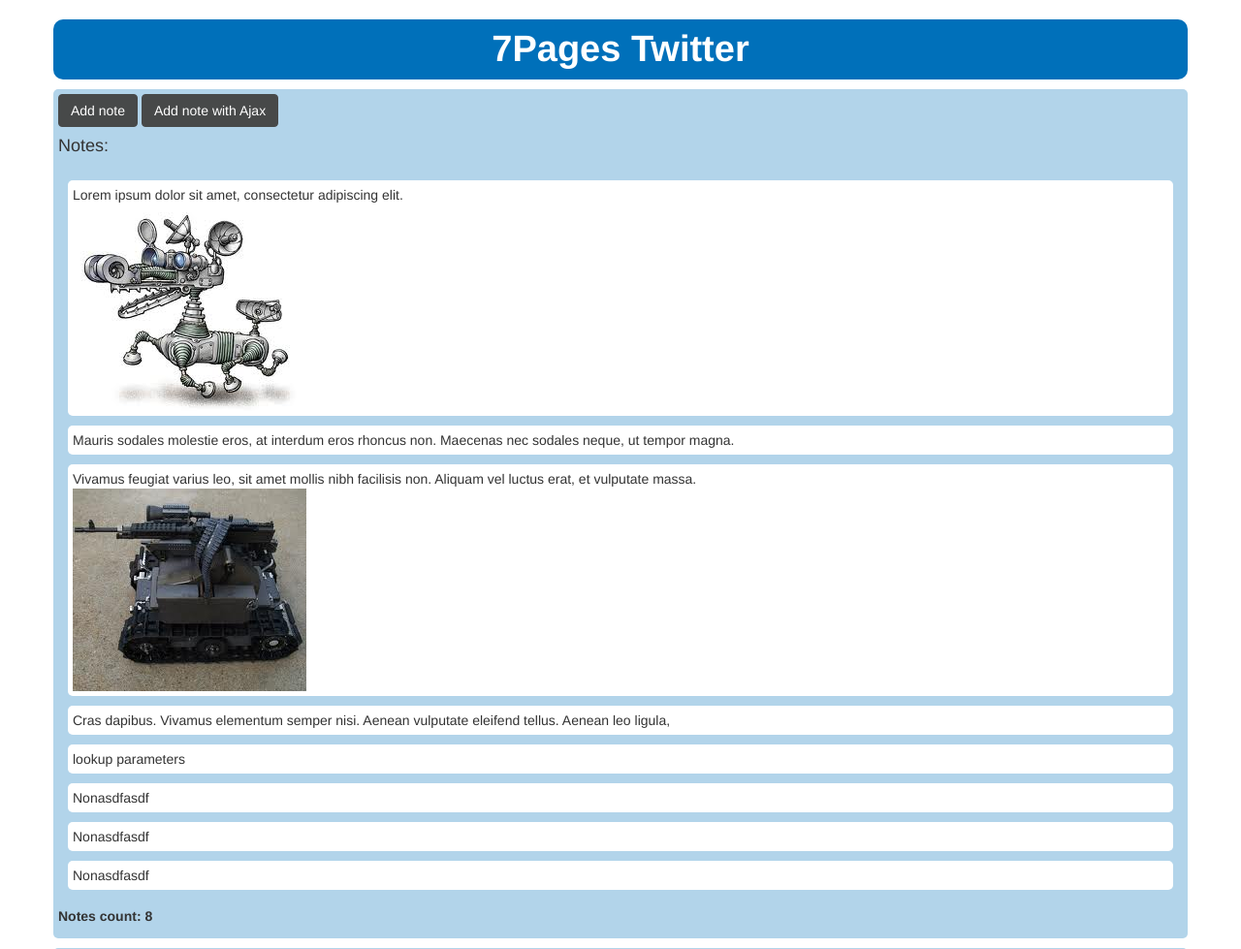
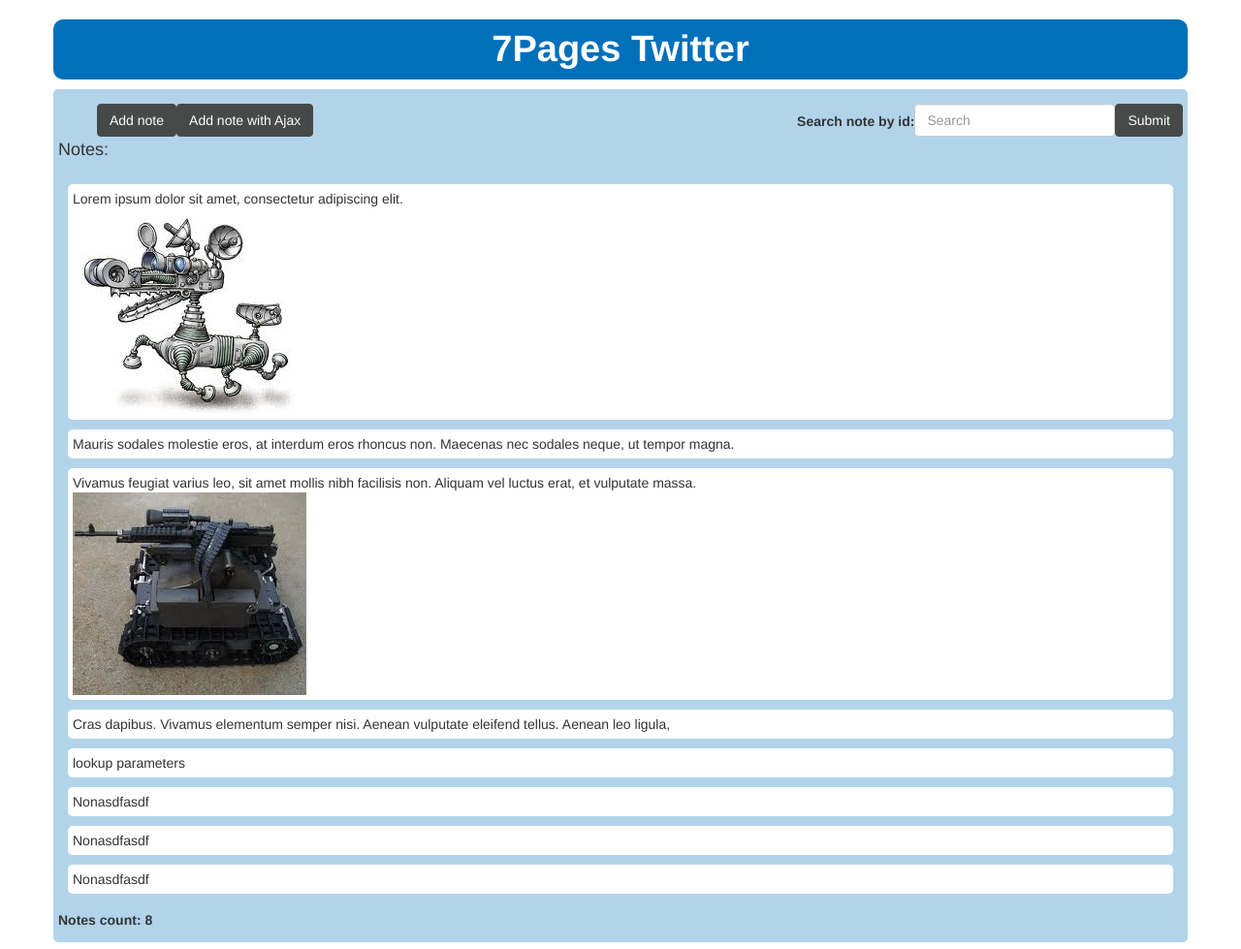
Before and after one commit to bidstrup2000/LikeTwitter, a Django app: page / in a window 1280 px wide. Shown: the top 979 px of the page at 97% size. Run offline with Django 3.2, Linux system fonts and the light colour scheme; data comes from the database, SQL or seed files in the repository.

Commit message:
t2_search_note_into_templates_notes_added

```diff
--- a/LikeTwitter/apps/notes/static/css/grid.css
+++ b/LikeTwitter/apps/notes/static/css/grid.css
@@ -6,6 +6,23 @@ h1 {
 	padding: 10px;
 	background-color: #0070BA;
     }
+#navbar {
+	height: 28px;
+}
+#navbar ul li{
+	display: inline;
+	float: left;
+}
+#search_note_by_id {
+	display: inline;
+	float: right;
+}
+#search_note_by_id > {
+	margin-right: 15px;
+}
+#search_note_by_id label{
+	padding-top: 8px;
+}
 .notes {
 	border-radius: 5px;
 	padding: 5px;
--- a/LikeTwitter/apps/notes/templates/notes.html
+++ b/LikeTwitter/apps/notes/templates/notes.html
@@ -3,6 +3,7 @@
   <head>
     {% load static %}
     {% load staticfiles %}
+    {% load templatetags %}
     <meta name="viewport" content="width=device-width, initial-scale=1.0">
     <link href="{% static "css/bootstrap.min.css" %}" rel="stylesheet" media="screen">
     <link href="{% static "css/grid.css" %}" type="text/css" rel="stylesheet"/>
@@ -13,10 +14,23 @@
     <div class="container">
       <h1>7Pages Twitter</h2>
       <div class = 'notes'>
-        <p>
-          <a class="btn btn-default" href="add_note/">Add note</a>
-          <a class="btn btn-default" href="add_note_with_ajax/">Add note with Ajax</a>
-        </p>
+          <!--<nav class="navbar navbar-default" role="navigation">-->
+          <div id="navbar">
+            <ul>
+            <li><a class="btn btn-default" href="add_note/">Add note</a></li>
+            <li><a class="btn btn-default" href="add_note_with_ajax/">Add note with Ajax</a></li>
+            <form id="search_note_by_id" action="" method ="POST">{% csrf_token %}
+              <li><label for="search_note_by_id">Search note by id:</label></li>
+              <li><input type="text" class="form-control" name="id_of_note" placeholder="Search"></li>
+              <li><button type="submit" class="btn btn-default">Submit</button></li>
+            </form>
+            </ul>
+          </div>
+
+          <!--</nav>-->
+        {% if id_of_note %}
+          {% search_note_by_id  id_of_note %}
+        {% endif %}
         <h4>Notes:</h4>
         <div class="media">
           {% for note in notes %}
--- a/LikeTwitter/apps/notes/templates/search_by_id.html
+++ /dev/null
@@ -1,3 +0,0 @@
-    <p>
-      {{ searched_note }}
-    </p>
--- a/LikeTwitter/apps/notes/templates/search_note.html
+++ b/LikeTwitter/apps/notes/templates/search_note.html
@@ -15,9 +15,7 @@
       <h1 align="center">7Pages Twitter</h2>
       <div class = 'notes'>
         <h4>Notes:</h4>
-        <div class="row">
-          <div class="col-md-8">{% search_by_id  id_of_note %}</div>
-        </div>
+          {% search_note_by_id  id_of_note %}
       </div>
     </div> <!-- /container -->
   </body>
--- a/LikeTwitter/apps/notes/templatetags/templatetags.py
+++ b/LikeTwitter/apps/notes/templatetags/templatetags.py
@@ -1,14 +1,14 @@
 from LikeTwitter.apps.notes.models import Note
 from django import template
-from django.template.loader import get_template
 
 register = template.Library()
-t = get_template('search_by_id.html')
 
 
-def search_by_id(id_of_note):
+@register.inclusion_tag('search_note_by_id.html')
+def search_note_by_id(id_of_note):
     """ Return note by id from page template tag """
-    note = Note.objects.get(id=int(id_of_note))
+    try:
+        note = Note.objects.get(id=int(id_of_note))
+    except:
+        note = 'Note not found'
     return {'searched_note': note}
-
-register.inclusion_tag(t)(search_by_id)
--- a/LikeTwitter/apps/notes/views.py
+++ b/LikeTwitter/apps/notes/views.py
@@ -24,6 +24,16 @@ class AllNotesView(View):
         #Note.objects.all().delete()
         notes_list = Note.objects.all()
         return render_to_response('notes.html', {'notes': notes_list},
+            context_instance=RequestContext(request))
+
+    def post(self, request):
+        print 'requestDict=== ' + str(request.POST)
+        if request.POST[u'id_of_note']:
+            id_of_note = request.POST[u'id_of_note']
+        else:
+            id_of_note = None
+        notes_list = Note.objects.all()
+        return render_to_response('notes.html', {'notes': notes_list, 'id_of_note': id_of_note},
             context_instance=RequestContext(request))
 
 
```
Also changed, not shown: LikeTwitter/apps/notes/templates/search_note_by_id.html (added, +8 -0 lines), LikeTwitter/apps/notes/media/note_images/images2.jpg (added).
